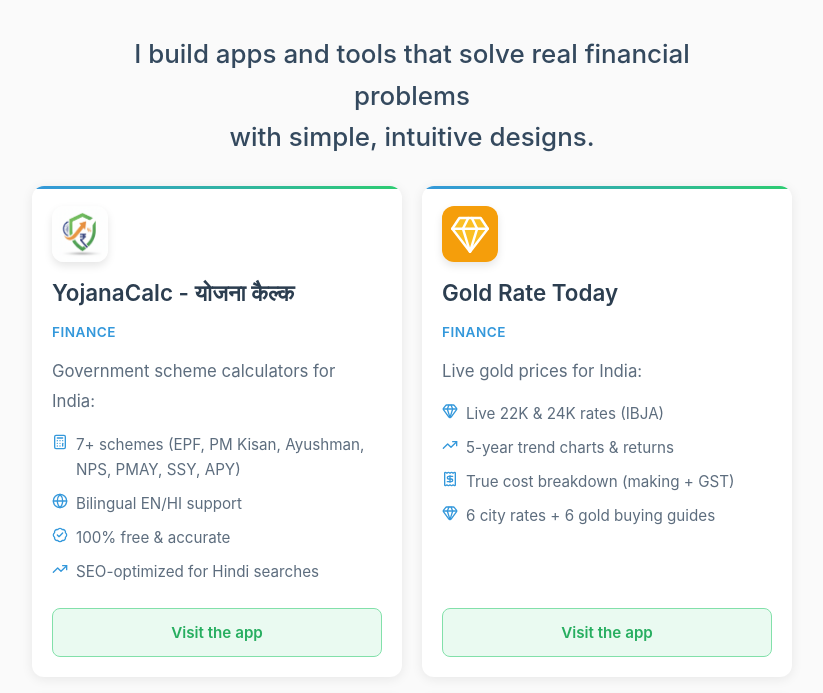
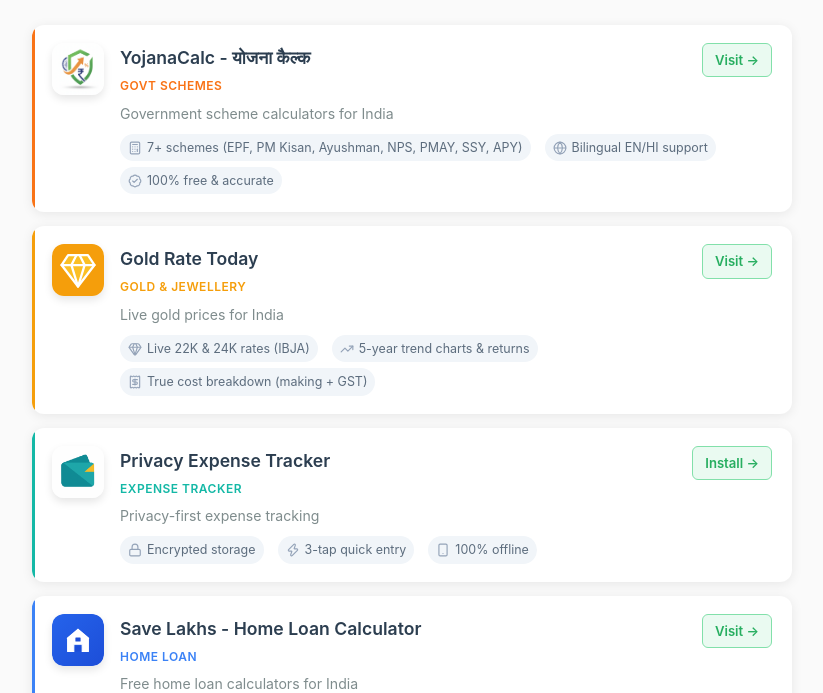
Before and after one commit to PETCHIRAJ/venba-apps-website, an Astro site: page / in a window 1280 px wide. Shown: the part 259-952 px from the top of the page, without its empty margins (228-1051 px from the left). Built offline with nearby package versions, Linux system fonts and the light colour scheme; Astro itself is replaced by a stand-in of ours; a script that the page names is missing.

Commit message:
feat: redesign app listing with horizontal cards and visual polish
- Switch app grid to horizontal list layout (icon left, content right)
- Add per-app accent colors for left border and category label
- Feature items styled as pill badges
- Specific categories per app (Govt Schemes, Gold & Jewellery, etc.)
- Remove hero section and condense about section to one line
- Trim features to 3 per app, keeping most user-facing ones
- Remove "More Apps Coming Soon" placeholder card
- Fix CTA labels: Visit → and Install → for consistency

```diff
--- a/public/style.css
+++ b/public/style.css
@@ -97,26 +97,24 @@
 }
 
 .hero {
-    text-align: center;
-    font-size: 1.2em;
-    padding: 8px 0;
-    margin-bottom: 20px;
-    color: #5d6d7e;
+    display: none;
 }
 
 .app-grid {
-    display: grid;
-    grid-template-columns: repeat(auto-fit, minmax(280px, 1fr));
-    gap: 20px;
+    display: flex;
+    flex-direction: column;
+    gap: 14px;
     margin-top: 0;
 }
 
 .app-card {
     display: flex;
-    flex-direction: column;
+    flex-direction: row;
+    align-items: flex-start;
+    gap: 16px;
     border: none;
     border-radius: 12px;
-    padding: 20px;
+    padding: 18px 20px;
     background: #fff;
     box-shadow: 0 2px 12px rgba(0, 0, 0, 0.08);
     transition: all 0.3s ease;
@@ -129,47 +127,68 @@
     position: absolute;
     top: 0;
     left: 0;
-    right: 0;
-    height: 3px;
-    background: linear-gradient(90deg, #3498db, #2ecc71);
+    bottom: 0;
+    width: 3px;
+    background: var(--accent, #3498db);
 }
 
 .app-card:hover {
-    transform: translateY(-3px);
-    box-shadow: 0 4px 20px rgba(0, 0, 0, 0.12);
+    background: #f8fbff;
+    box-shadow: 0 4px 16px rgba(0, 0, 0, 0.1);
 }
 
 .app-icon {
-    width: 56px;
-    height: 56px;
+    width: 52px;
+    height: 52px;
     border-radius: 12px;
-    margin-bottom: 12px;
+    flex-shrink: 0;
     box-shadow: 0 4px 8px rgba(0, 0, 0, 0.1);
+}
+
+.app-card-body {
+    flex: 1;
+    min-width: 0;
+}
+
+.app-card-top {
+    display: flex;
+    justify-content: space-between;
+    align-items: flex-start;
+    gap: 12px;
+    margin-bottom: 4px;
 }
 
 .app-card h3 {
     margin-top: 0;
+    margin-bottom: 2px;
+    color: #2c3e50;
+    font-size: 1.1em;
+}
+
+.app-description {
+    font-size: 0.88em;
+    color: #7f8c8d;
     margin-bottom: 8px;
-    color: #2c3e50;
-    font-size: 1.4em;
+    margin-top: 0;
 }
 
 .category {
     color: #3498db;
-    font-size: 0.85em;
+    font-size: 0.75em;
     font-weight: 600;
     text-transform: uppercase;
     letter-spacing: 0.5px;
-    margin-bottom: 12px;
+    margin-bottom: 0;
 }
 
 .status {
-    margin-top: auto;
     font-weight: 600;
-    padding: 10px 18px;
-    border-radius: 8px;
+    padding: 5px 12px;
+    border-radius: 6px;
     display: inline-block;
-    font-size: 0.95em;
+    font-size: 0.82em;
+    white-space: nowrap;
+    flex-shrink: 0;
 }
 
 .coming-soon {
@@ -212,9 +231,8 @@
 }
 
 .app-store-link {
-    display: block;
+    display: inline-block;
     text-decoration: none;
-    margin-top: auto;
 }
 
 .app-store-link:hover {
@@ -236,22 +254,26 @@
 
 /* Feature list styling */
 .features-list {
-    margin: 15px 0;
+    display: flex;
+    flex-wrap: wrap;
+    gap: 6px 14px;
+    margin: 0;
 }
 
 .feature-item {
     display: flex;
-    align-items: flex-start;
-    gap: 8px;
-    margin-bottom: 8px;
-    font-size: 0.95em;
+    align-items: center;
+    gap: 5px;
+    font-size: 0.78em;
     color: #5d6d7e;
+    background: #f1f5f9;
+    padding: 3px 8px;
+    border-radius: 20px;
 }
 
 .feature-icon {
-    color: #3498db;
+    color: #94a3b8;
     flex-shrink: 0;
-    margin-top: 2px;
 }
 
 footer {
@@ -331,10 +353,10 @@
 
 /* Hero improvements */
 .hero-text {
-    font-size: 1.35em;
-    line-height: 1.6;
-    font-weight: 500;
-    color: #34495e;
+    font-size: 1em;
+    line-height: 1.5;
+    font-weight: 400;
+    color: #7f8c8d;
     max-width: 600px;
     margin: 0 auto;
 }
@@ -346,13 +368,13 @@
 
 /* About-Contact combined section */
 .about-contact {
-    margin-top: 32px;
-    padding-top: 28px;
-    border-top: 2px solid #ecf0f1;
+    margin-top: 20px;
+    padding-top: 20px;
+    border-top: 1px solid #ecf0f1;
 }
 
 .about-content {
-    margin-bottom: 24px;
+    margin-bottom: 16px;
 }
 
 .about-content h2 {
--- a/src/components/AppCard.astro
+++ b/src/components/AppCard.astro
@@ -10,9 +10,10 @@
   storeLink?: string | null;
   status: 'available' | 'coming-soon';
   isPlaceholder?: boolean;
+  accentColor?: string;
 }
 
-const { icon, name, category, features, description, storeLink, status, isPlaceholder = false } = Astro.props;
+const { icon, name, category, features, description, storeLink, status, isPlaceholder = false, accentColor = '#3498db' } = Astro.props;
 
 // Map feature text to icons
 const getFeatureIcon = (feature: string) => {
@@ -50,43 +51,47 @@
 
 // Determine button text based on link type
 const isWebApp = storeLink && !storeLink.includes('play.google.com');
-const buttonText = isWebApp ? 'Visit the app' : 'Available on Google Play Store';
+const ctaLabel = isWebApp ? 'Visit →' : 'Install →';
 ---
 
-<div class="app-card">
+<div class="app-card" style={`--accent: ${accentColor}`}>
     {isPlaceholder ? (
         <div class="placeholder-icon">🚀</div>
     ) : (
         <img src={icon} alt={name} class="app-icon">
     )}
+
+    <div class="app-card-body">
+        <div class="app-card-top">
+            <div>
                 <h3>{name}</h3>
-    {!isPlaceholder && <p class="category">{category}</p>}
+                {!isPlaceholder && <p class="category" style={`color: ${accentColor}`}>{category}</p>}
+            </div>
+            {storeLink ? (
+                <a href={storeLink} target="_blank" rel="noopener noreferrer" class="app-store-link">
+                    <span class={`status ${status}`}>
+                        {status === 'available' ? ctaLabel : 'Coming Soon'}
+                    </span>
+                </a>
+            ) : (
+                <span class={`status ${status}`}>Coming Soon</span>
+            )}
+        </div>
 
-    {description && <p>{description}</p>}
+        {description && <p class="app-description">{description}</p>}
 
         {features && features.length > 0 && (
             <div class="features-list">
-            {features.map((feature, index) => {
+                {features.map((feature) => {
                     const IconComponent = getFeatureIcon(feature);
                     return (
-                    <div class="feature-item" key={index}>
-                        {IconComponent && <IconComponent size={16} class="feature-icon" />}
+                        <div class="feature-item">
+                            {IconComponent && <IconComponent size={14} class="feature-icon" />}
                             <span>{feature}</span>
                         </div>
                     );
                 })}
             </div>
         )}
-
-    {storeLink ? (
-        <a href={storeLink} target="_blank" rel="noopener noreferrer" class="app-store-link">
-            <p class={`status ${status}`}>
-                {status === 'available' ? buttonText : 'Coming Soon'}
-            </p>
-        </a>
-    ) : (
-        <p class={`status ${status}`}>
-            {status === 'available' ? buttonText : 'Coming Soon'}
-        </p>
-    )}
     </div>
+</div>
--- a/src/data/apps.json
+++ b/src/data/apps.json
@@ -3,14 +3,14 @@
     {
       "id": "yojana-calc",
       "name": "YojanaCalc - योजना कैल्क",
-      "category": "Finance",
+      "category": "Govt Schemes",
+      "accentColor": "#f97316",
       "icon": "/images/yojana-calc-icon.png",
-      "description": "Government scheme calculators for India:",
+      "description": "Government scheme calculators for India",
       "features": [
         "7+ schemes (EPF, PM Kisan, Ayushman, NPS, PMAY, SSY, APY)",
         "Bilingual EN/HI support",
-        "100% free & accurate",
-        "SEO-optimized for Hindi searches"
+        "100% free & accurate"
       ],
       "storeLink": "https://yojanacalc.in",
       "status": "available"
@@ -18,14 +18,14 @@
     {
       "id": "gold-rate-today",
       "name": "Gold Rate Today",
-      "category": "Finance",
+      "category": "Gold & Jewellery",
+      "accentColor": "#f59e0b",
       "icon": "/images/gold-rate-icon.svg",
-      "description": "Live gold prices for India:",
+      "description": "Live gold prices for India",
       "features": [
         "Live 22K & 24K rates (IBJA)",
         "5-year trend charts & returns",
-        "True cost breakdown (making + GST)",
-        "6 city rates + 6 gold buying guides"
+        "True cost breakdown (making + GST)"
       ],
       "storeLink": "https://gold-rate.venba.dev",
       "status": "available"
@@ -33,14 +33,14 @@
     {
       "id": "privacy-expense-manager",
       "name": "Privacy Expense Tracker",
-      "category": "Finance",
+      "category": "Expense Tracker",
+      "accentColor": "#14b8a6",
       "icon": "/images/privacy-expense-manager-icon.png",
-      "description": "Privacy-first expense tracking:",
+      "description": "Privacy-first expense tracking",
       "features": [
         "Encrypted storage",
         "3-tap quick entry",
-        "100% offline",
-        "Google Drive backup"
+        "100% offline"
       ],
       "storeLink": "https://play.google.com/store/apps/details?id=com.venba.privacy_expense_manager",
       "status": "available"
@@ -48,14 +48,14 @@
     {
       "id": "home-loan-calculator",
       "name": "Save Lakhs - Home Loan Calculator",
-      "category": "Finance",
+      "category": "Home Loan",
+      "accentColor": "#3b82f6",
       "icon": "/images/home-loan-calculator-icon.svg",
-      "description": "Free home loan calculators for India:",
+      "description": "Free home loan calculators for India",
       "features": [
         "EMI & prepayment calculators",
         "Tax benefits calculator",
-        "Compare 15+ bank rates",
-        "Save ₹5-25 lakhs strategies"
+        "Compare 15+ bank rates"
       ],
       "storeLink": "https://savelakhs.venba.dev",
       "status": "available"
@@ -63,28 +63,17 @@
     {
       "id": "tn-pension-calc",
       "name": "TN Pension Calculator (TAPS 2026)",
-      "category": "Finance",
+      "category": "Pension",
+      "accentColor": "#8b5cf6",
       "icon": "/images/brand_icon.png",
-      "description": "Tamil Nadu government pension calculator:",
+      "description": "Tamil Nadu government pension calculator",
       "features": [
         "CPS vs TAPS pension comparison",
         "Gratuity & corpus projection",
-        "Bilingual Tamil/English",
-        "100% free & offline"
+        "Bilingual Tamil/English"
       ],
       "storeLink": "https://calc.venba.dev/tn-pension/",
       "status": "available"
-    },
-    {
-      "id": "coming-soon",
-      "name": "More Apps Coming Soon",
-      "category": "Finance & Productivity",
-      "icon": "",
-      "description": "Working on exciting new apps to simplify your daily life. Stay tuned for updates!",
-      "features": [],
-      "storeLink": null,
-      "status": "coming-soon",
-      "isPlaceholder": true
     }
   ]
 }
--- a/src/pages/index.astro
+++ b/src/pages/index.astro
@@ -10,10 +10,6 @@
 <Layout>
     <Header />
 
-    <section class="hero">
-        <p class="hero-text">I build apps and tools that solve real financial problems<br/>with simple, intuitive designs.</p>
-    </section>
-
     <section class="apps">
         <div class="app-grid">
             {appsData.apps.map((app) => (
@@ -25,7 +21,7 @@
                     features={app.features}
                     storeLink={app.storeLink}
                     status={app.status as 'available' | 'coming-soon'}
-                    isPlaceholder={app.isPlaceholder}
+                    accentColor={app.accentColor}
                 />
             ))}
         </div>
@@ -33,9 +29,7 @@
 
     <section class="about-contact">
         <div class="about-content">
-            <h2>About the Developer</h2>
-            <p>Solo developer building web apps and mobile apps that make daily financial tasks easier. I believe in simple design, user privacy, and practical functionality.</p>
-            <p>My tools feature local language support and are designed for India — covering finance, government schemes, and everyday needs.</p>
+            <p>Solo developer building free finance tools for India — simple design, local language support, and user privacy first.</p>
         </div>
 
         <div class="contact-links">
```
Lines whose indentation alone changed are shown as unchanged.
